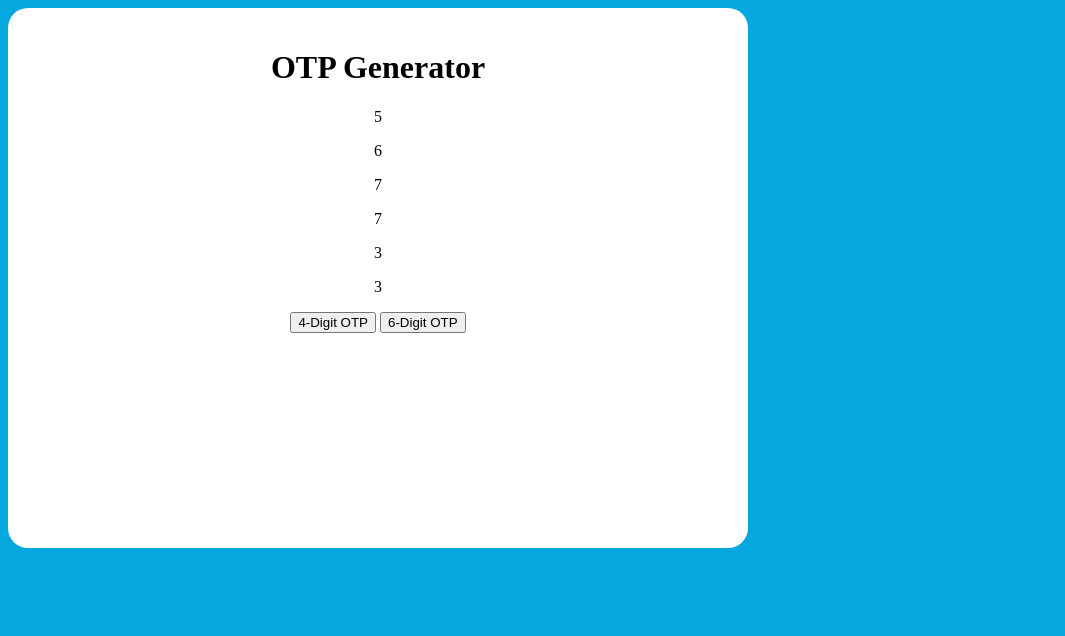
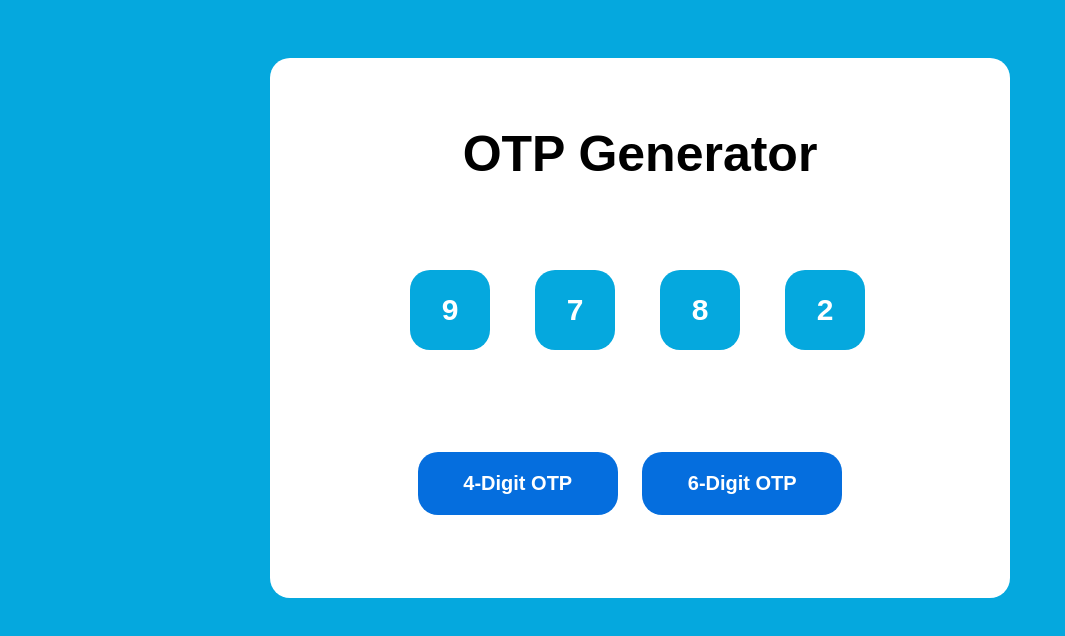
Before and after one commit to Balagurusiva/OTP-generator, a plain HTML site: page index.html in a window 1280 px wide. Both pictures are taken after a click on the button "4-Digit OTP". Shown: the whole page, without its empty margins (0-1065 px from the left). Drawn offline with Linux system fonts and the light colour scheme.

Commit message:
modified:   index.html 	modified:   script.js 	modified:   style.css

```diff
--- a/index.html
+++ b/index.html
@@ -5,7 +5,8 @@
     <meta name="viewport" content="width=device-width, initial-scale=1.0">
     <title>OTP Generator</title>
     <link rel="stylesheet" href="./style.css">
-    <link rel="script" href="./script.js">
+
+    <script src="./script.js"></script>
 </head>
 <body>
 
@@ -13,17 +14,17 @@
         <h1>OTP Generator</h1>
 
         <div class="otp">
-        <p class="otp-box">5</p>
-        <p class="otp-box">6</p>
-        <p class="otp-box">7</p>
-        <p class="otp-box">7</p>
-        <p class="otp-box 6-otp-box">3</p>
-        <p class="otp-box 6-otp-box">3</p>
+        <p class="otp-box  otp-4-box"></p>
+        <p class="otp-box  otp-4-box"></p>
+        <p class="otp-box  otp-4-box"></p>
+        <p class="otp-box  otp-4-box"></p>
+        <p class="otp-box  otp-6-box"></p>
+        <p class="otp-box  otp-6-box"></p>
         </div>
 
         <p>
-        <button>4-Digit OTP</button>
-        <button>6-Digit OTP</button>
+        <button onclick="otp4()">4-Digit OTP</button>
+        <button onclick="otp6()">6-Digit OTP</button>
         </p>
     </div>
 
--- a/script.js
+++ b/script.js
@@ -1,7 +1,34 @@
-let otp
-otp = Math.floor(1000 + (10000 - 1000) * Math.random());
+function otp4(){
+    let otp = Math.floor(1000 + (10000 - 1000) * Math.random())
+    let sotp = otp.toString()
+    let otpArray = sotp.split("")
 
-let sotp = otp.toString()
+    let nodeToshow=  document.querySelectorAll(".otp-4-box")
+    for (let i = 0; i < nodeToshow.length; i++) {
+     nodeToshow[i].innerHTML = otpArray[i]
+   }
+
+   let nodeToHide=  document.querySelectorAll(".otp-6-box")
+   for (let i = 0; i < nodeToHide.length; i++) {
+    nodeToHide[i].setAttribute("style","display:none")
+}
+}
 
 
-console.log(sotp.split(""))
+function otp6(){
+    let otp = Math.floor(100000 + (10000000 - 1000) * Math.random())
+    let sotp = otp.toString()
+    let otpArray = sotp.split("")
+
+    let nodeToshow=  document.querySelectorAll(".otp-box")
+    for (let i = 0; i < nodeToshow.length; i++) {
+     nodeToshow[i].innerHTML = otpArray[i]
+   }
+
+   let nodeToHide=  document.querySelectorAll(".otp-6-box")
+   for (let i = 0; i < nodeToHide.length; i++) {
+    nodeToHide[i].setAttribute("style","display:normal")
+}
+
+
+}
--- a/style.css
+++ b/style.css
@@ -1,5 +1,9 @@
 body{
     background-color: rgb(5, 168, 222);
+    display: flex;
+    align-items: center;
+    justify-content: center;
+    font-family:Arial, Helvetica, sans-serif;
 }
 
 .container{
@@ -8,5 +12,54 @@ body{
     height: 500px;
     padding: 20px;
     border-radius: 20px;
-    text-align: center;
+    display: flex;
+    justify-content: space-evenly;
+    flex-direction: column;
+    align-items: center;
+    margin-top: 50px;
 }
+
+h1{
+    font-size: 50px;
+    font-weight: 800;
+    margin: 0px;
+}
+
+.otp{
+    display: flex;
+    justify-content:space-around;
+    width: 500px;
+    margin: 10px 0px;
+}
+
+.otp-box{
+    border-radius: 20px;
+    width: 80px;
+    height: 80px;
+    margin-right: 5px;
+    background-color: rgb(5, 168, 222) ;
+    color: white;
+    font-size: 30px;
+    font-weight: 700;
+    display: flex;
+    align-items: center;
+    justify-content: center;
+}
+
+
+button{
+    width: 200px;
+    margin-right: 20px;
+    padding: 20px;
+    border: none;
+    border-radius: 20px;
+    background-color:  rgb(5, 110, 222);
+    color: white;
+    font-weight: 700;
+    font-size: 20px;
+}
+
+button:hover{
+    background-color:rgb(5, 168, 222) ;
+    cursor: pointer;
+}
```
